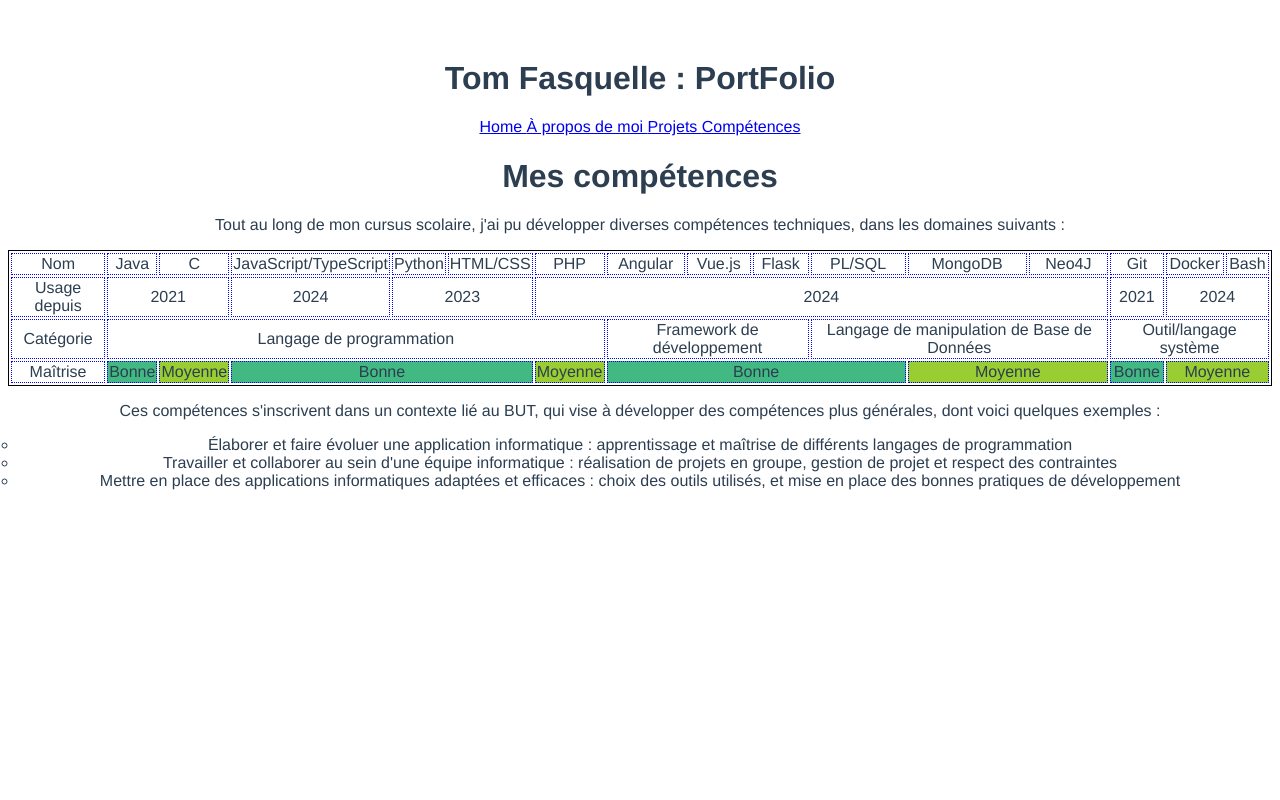
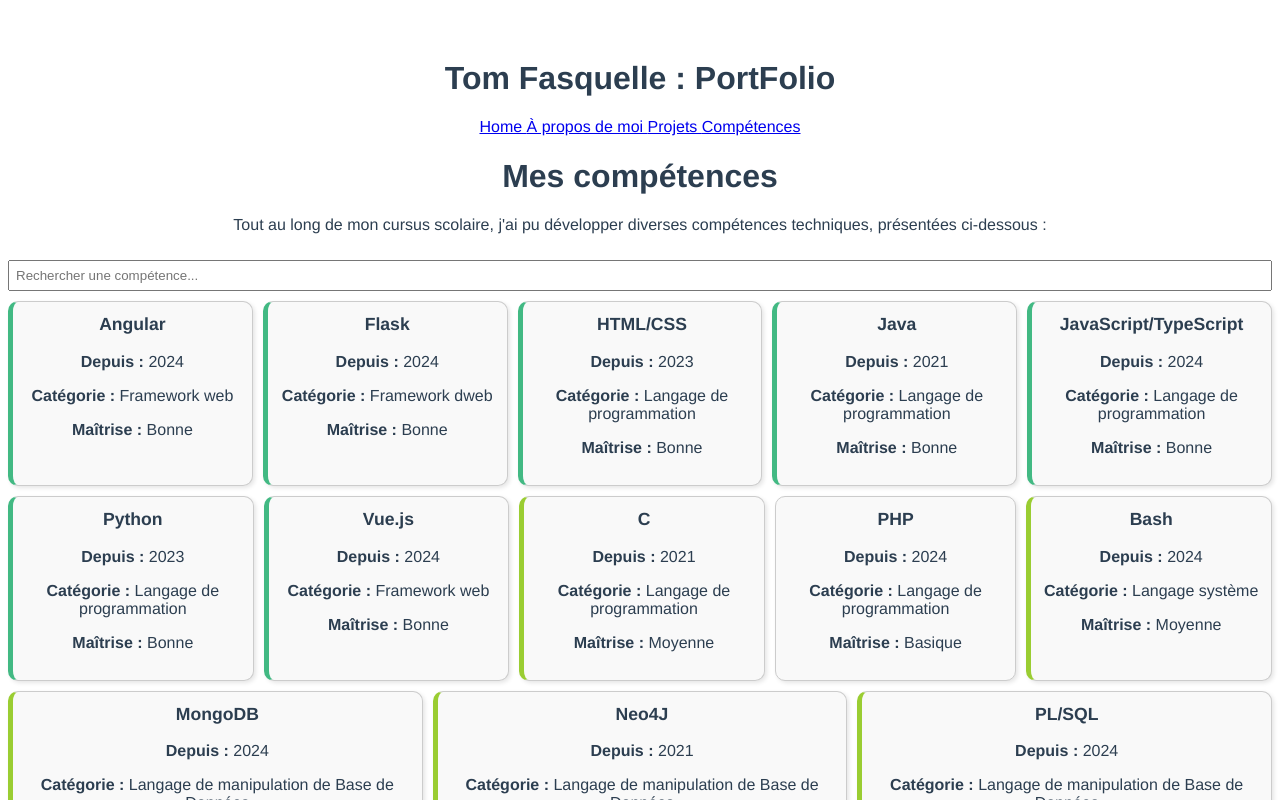
Before and after one commit to tomfsql/TomFolio, a Vue app: page /skills in a window 1280 px wide. Shown: the top 800 px of the page. Built offline with nearby package versions, Linux system fonts and the light colour scheme.

Commit message:
Added grid w search and refactored css

```diff
--- /dev/null
+++ b/public/competences.json
@@ -0,0 +1,92 @@
+[
+  {
+    "nom": "Java",
+    "usageDepuis": "2021",
+    "categorie": "Langage de programmation",
+    "maitrise": "Bonne"
+  },
+  {
+    "nom": "C",
+    "usageDepuis": "2021",
+    "categorie": "Langage de programmation",
+    "maitrise": "Moyenne"
+  },
+  {
+    "nom": "JavaScript/TypeScript",
+    "usageDepuis": "2024",
+    "categorie": "Langage de programmation",
+    "maitrise": "Bonne"
+  },
+  {
+    "nom": "Python",
+    "usageDepuis": "2023",
+    "categorie": "Langage de programmation",
+    "maitrise": "Bonne"
+  },
+  {
+    "nom": "HTML/CSS",
+    "usageDepuis": "2023",
+    "categorie": "Langage de programmation",
+    "maitrise": "Bonne"
+  },
+  {
+    "nom": "PHP",
+    "usageDepuis": "2024",
+    "categorie": "Langage de programmation",
+    "maitrise": "Basique"
+  },
+  {
+    "nom": "Angular",
+    "usageDepuis": "2024",
+    "categorie": "Framework web",
+    "maitrise": "Bonne"
+  },
+  {
+    "nom": "Vue.js",
+    "usageDepuis": "2024",
+    "categorie": "Framework web",
+    "maitrise": "Bonne"
+  },
+  {
+    "nom": "Flask",
+    "usageDepuis": "2024",
+    "categorie": "Framework dweb",
+    "maitrise": "Bonne"
+  },
+  {
+    "nom": "PL/SQL",
+    "usageDepuis": "2024",
+    "categorie": "Langage de manipulation de Base de Données",
+    "maitrise": "Moyenne"
+  },
+  {
+    "nom": "MongoDB",
+    "usageDepuis": "2024",
+    "categorie": "Langage de manipulation de Base de Données",
+    "maitrise": "Moyenne"
+  },
+  {
+    "nom": "Neo4J",
+    "usageDepuis": "2021",
+    "categorie": "Langage de manipulation de Base de Données",
+    "maitrise": "Moyenne"
+  },
+  {
+    "nom": "Git",
+    "usageDepuis": "2024",
+    "categorie": "Outil",
+    "maitrise": "Bonne"
+  },
+  {
+    "nom": "Docker",
+    "usageDepuis": "2024",
+    "categorie": "Outil",
+    "maitrise": "Moyenne"
+  },
+  {
+    "nom": "Bash",
+    "usageDepuis": "2024",
+    "categorie": "Langage système",
+    "maitrise": "Moyenne"
+  }
+]
--- /dev/null
+++ b/src/assets/styles.css
@@ -0,0 +1,40 @@
+input {
+  margin: 10px 0;
+  padding: 6px;
+  width: 100%;
+  box-sizing: border-box;
+}
+
+.grid {
+  display: flex;
+  flex-wrap: wrap;
+  gap: 10px;
+  margin-bottom: 20px;
+}
+
+.card {
+  flex: 1 0 200px;
+  border: 1px solid #ccc;
+  border-radius: 10px;
+  padding: 12px;
+  box-shadow: 2px 2px 4px rgba(0,0,0,0.1);
+  background-color: #f9f9f9;
+}
+
+.card h3 {
+  margin-top: 0;
+  font-size: 1.1em;
+}
+
+.good {
+  border-left: 5px solid #42b983;
+}
+
+.mid {
+  border-left: 5px solid yellowgreen;
+}
+
+ul {
+  list-style-type: circle;
+  padding-left: 20px;
+}
--- a/src/components/SkillsPage.vue
+++ b/src/components/SkillsPage.vue
@@ -1,115 +1,97 @@
 <template>
-    <h1> Mes compétences </h1>
+  <div>
+    <h1>Mes compétences</h1>
 
-    <p> Tout au long de mon cursus scolaire, j'ai pu développer diverses compétences techniques, dans les domaines suivants : </p>
+    <p>
+      Tout au long de mon cursus scolaire, j'ai pu développer diverses compétences techniques, présentées ci-dessous :
+    </p>
 
-    <table>
-        <thead>
-            <tr>
-                <td> Nom </td>
-                <td> Java</td>
-                <td> C </td>
-                <td> JavaScript/TypeScript</td>
-                <td> Python </td>
-                <td> HTML/CSS </td>
-                <td> PHP </td>
-                <td> Angular </td>
-                <td> Vue.js </td>
-                <td> Flask </td>
-                <td> PL/SQL </td>
-                <td> MongoDB </td>
-                <td> Neo4J</td>
-                <td> Git </td>
-                <td> Docker </td>
-                <td> Bash </td>
-            </tr>
-        </thead>
-        <tbody>
-            <tr>
-                <td> Usage depuis </td>
-                <td colspan="2"> 2021 </td>
-                <td> 2024 </td>
-                <td colspan="2"> 2023 </td>
-                <td colspan="7"> 2024</td>
-                <td> 2021</td>
-                <td colspan="2"> 2024</td>
-            </tr>
-            <tr>
-                <td> Catégorie </td>
-                <td colspan="6"> Langage de programmation </td>
-                <td colspan="3"> Framework de développement </td>
-                <td colspan="3"> Langage de manipulation de Base de Données </td>
-                <td colspan="3"> Outil/langage système </td>
-            </tr>
-            <tr>
-                <td> Maîtrise </td>
-                <td class="good"> Bonne </td>
-                <td class="mid"> Moyenne </td>
-                <td class="good" colspan="3"> Bonne </td>
-                <td class="mid"> Moyenne </td>
-                <td class="good" colspan="4"> Bonne </td>
-                <td class="mid" colspan="2"> Moyenne</td>
-                <td class="good"> Bonne </td>
-                <td class="mid" colspan="2"> Moyenne </td>
-            </tr>
-        </tbody>
-    </table>
+    <input v-model="search" placeholder="Rechercher une compétence..." />
 
-    <p> Ces compétences s'inscrivent dans un contexte lié au BUT, qui vise à développer des compétences plus générales, dont voici quelques exemples : </p>
+    <div class="grid">
+      <div
+        class="card"
+        v-for="(tech, index) in sortedCompetences"
+        :key="'main-' + index"
+        :class="{ good: tech.maitrise === 'Bonne', mid: tech.maitrise === 'Moyenne' }"
+      >
+        <h3>{{ tech.nom }}</h3>
+        <p><strong>Depuis :</strong> {{ tech.usageDepuis }}</p>
+        <p><strong>Catégorie :</strong> {{ tech.categorie }}</p>
+        <p><strong>Maîtrise :</strong> {{ tech.maitrise }}</p>
+      </div>
+    </div>
+
+    <h2>Outils et langages système</h2>
+    <div class="grid">
+      <div
+        class="card"
+        v-for="(tech, index) in sortedCompetencesOutils"
+        :key="'outil-' + index"
+        :class="{ good: tech.maitrise === 'Bonne', mid: tech.maitrise === 'Moyenne' }"
+      >
+        <h3>{{ tech.nom }}</h3>
+        <p><strong>Depuis :</strong> {{ tech.usageDepuis }}</p>
+        <p><strong>Catégorie :</strong> {{ tech.categorie }}</p>
+        <p><strong>Maîtrise :</strong> {{ tech.maitrise }}</p>
+      </div>
+    </div>
+
+    <p>
+      Ces compétences s'inscrivent dans un contexte lié au BUT, qui vise à développer des compétences plus générales :
+    </p>
     <ul>
-      <li>
-        Élaborer et faire évoluer une application informatique : apprentissage et maîtrise de différents langages de programmation
-      </li>
-      <li>
-        Travailler et collaborer au sein d'une équipe informatique : réalisation de projets en groupe, gestion de projet et respect des contraintes
-      </li>
-      <li>
-        Mettre en place des applications informatiques adaptées et efficaces : choix des outils utilisés, et mise en place des bonnes pratiques de développement
-      </li>
+      <li>Élaborer et faire évoluer une application informatique</li>
+      <li>Travailler et collaborer au sein d'une équipe informatique</li>
+      <li>Mettre en place des applications informatiques adaptées et efficaces</li>
     </ul>
-
-
+  </div>
 </template>
 
-  <script>
-  export default {
-    name: 'HomePage',
+<script>
+export default {
+  name: 'HomePage',
+  data() {
+    return {
+      competences: [],
+      search: ''
+    }
+  },
+  computed: {
+    sortedCompetences() {
+      const term = this.search.toLowerCase()
+      return this.competences
+        .filter(tech => !tech.categorie.toLowerCase().includes('outil'))
+        .filter(tech =>
+          tech.nom.toLowerCase().includes(term) ||
+          tech.categorie.toLowerCase().includes(term) ||
+          tech.maitrise.toLowerCase().includes(term)
+        )
+        .sort((a, b) => {
+          if (a.maitrise !== b.maitrise) {
+            return a.maitrise === 'Bonne' ? -1 : 1
+          }
+          return a.nom.localeCompare(b.nom)
+        })
+    },
+    sortedCompetencesOutils() {
+      return this.competences
+        .filter(tech => tech.categorie.toLowerCase().includes('outil'))
+        .sort((a, b) => {
+          if (a.maitrise !== b.maitrise) {
+            return a.maitrise === 'Bonne' ? -1 : 1
+          }
+          return a.nom.localeCompare(b.nom)
+        })
+    }
+  },
+  mounted() {
+    fetch('/competences.json')
+      .then(res => res.json())
+      .then(data => {
+        this.competences = data
+      })
+      .catch(err => console.error('Erreur de chargement des compétences :', err))
   }
-  </script>
-
-  <!-- Add "scoped" attribute to limit CSS to this component only -->
-  <style scoped>
-  h3 {
-    margin: 40px 0 0;
-  }
-  ul {
-    list-style-type:circle;
-    display: flex;
-    flex-direction: column;
-    padding: 0;
-  }
-  li {
-    margin: 0 10px;
-  }
-  a {
-    color: #42b983;
-  }
-  table {
-    width: 100%;
-  }
-  table, thead, tbody, tr, tbody + tr + td{
-    border: 1px solid black;
-  }
-  td{
-    width: fit-content;
-    border: 1px dotted blue ;
-  }
-
-  .good {
-    background-color: #42b983;
-  }
-
-  .mid {
-    background-color: yellowgreen;
-  }
-  </style>
+}
+</script>
--- a/src/main.js
+++ b/src/main.js
@@ -1,5 +1,6 @@
 import { createApp } from 'vue'
 import App from './App.vue'
 import router from './router'
+import './assets/styles.css';
 
 createApp(App).use(router).mount('#app')
```
